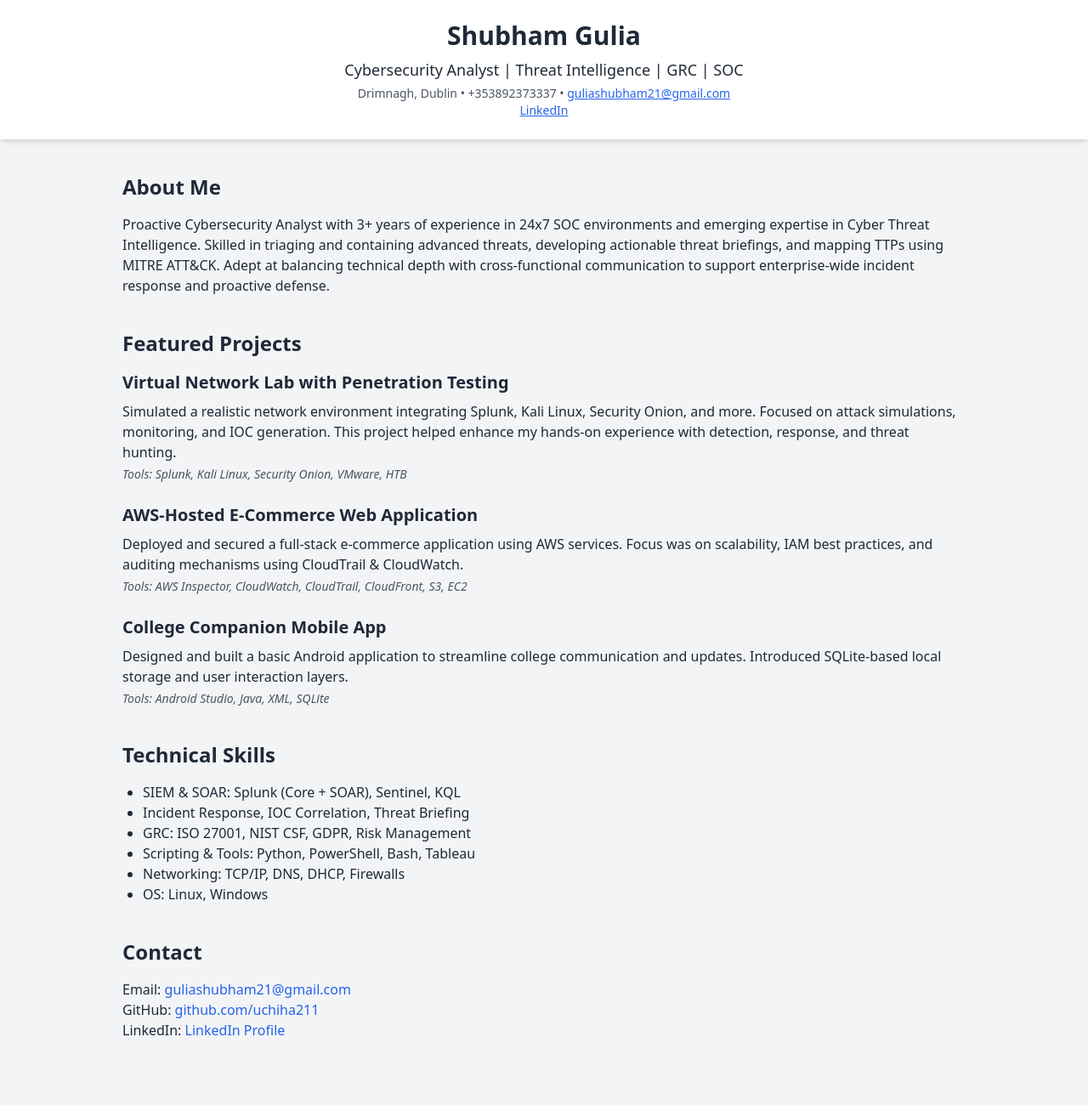
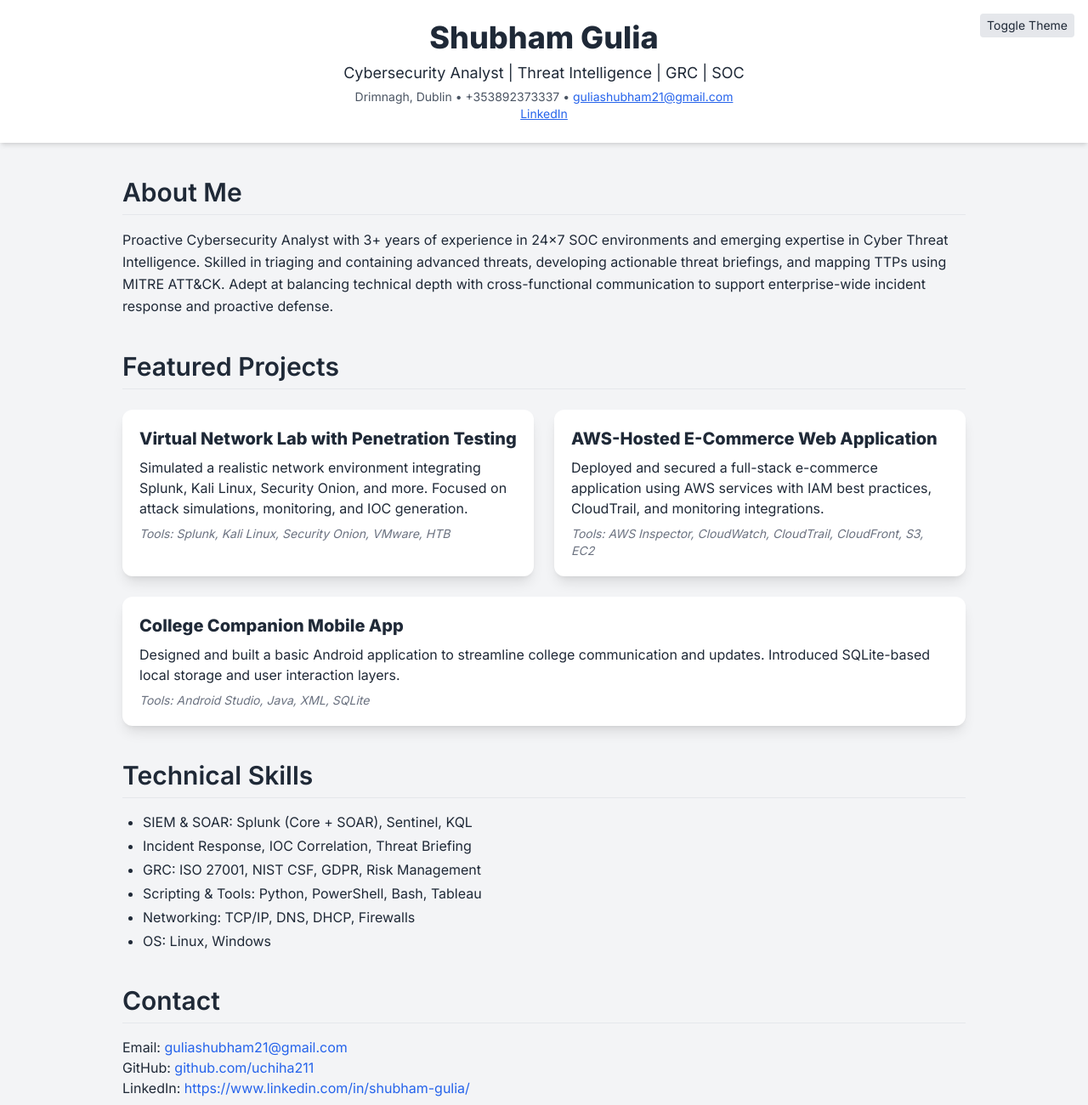
Before and after one commit to uchiha211/my-portfolio, a plain HTML site: page index.html in a window 1280 px wide. Shown: the top 1300 px of the page at 85% size. Drawn offline with nearby package versions, Linux system fonts and the light colour scheme.

Commit message:
index.html

```diff
--- a/index.html
+++ b/index.html
@@ -1,52 +1,70 @@
 <!DOCTYPE html>
-<html lang="en">
+<html lang="en" class="scroll-smooth">
   <head>
     <meta charset="UTF-8" />
     <meta name="viewport" content="width=device-width, initial-scale=1.0" />
     <title>Shubham Gulia | Cybersecurity Portfolio</title>
     <script src="https://cdn.tailwindcss.com"></script>
+    <script>
+      tailwind.config = {
+        darkMode: 'class',
+        theme: {
+          extend: {
+            fontFamily: {
+              sans: ['Inter', 'sans-serif']
+            }
+          }
+        }
+      }
+    </script>
+    <link rel="preconnect" href="https://fonts.googleapis.com">
+    <link rel="preconnect" href="https://fonts.gstatic.com" crossorigin>
+    <link href="https://fonts.googleapis.com/css2?family=Inter:wght@400;600;800&display=swap" rel="stylesheet">
   </head>
-  <body class="bg-gray-100 text-gray-800">
-    <header class="bg-white shadow-md p-6 text-center">
-      <h1 class="text-3xl font-bold">Shubham Gulia</h1>
+  <body class="bg-gray-100 text-gray-800 dark:bg-gray-900 dark:text-gray-100 font-sans">
+    <header class="bg-white dark:bg-gray-800 shadow-md p-6 text-center relative">
+      <button onclick="document.documentElement.classList.toggle('dark')" class="absolute right-4 top-4 bg-gray-200 dark:bg-gray-700 px-2 py-1 rounded text-sm">Toggle Theme</button>
+      <h1 class="text-4xl font-extrabold">Shubham Gulia</h1>
       <p class="mt-2 text-lg">Cybersecurity Analyst | Threat Intelligence | GRC | SOC</p>
-      <p class="mt-1 text-sm text-gray-600">Drimnagh, Dublin • +353892373337 • <a class="text-blue-600 underline" href="mailto:guliashubham21@gmail.com">guliashubham21@gmail.com</a></p>
-      <p class="text-sm text-gray-600"> <a class="text-blue-600 underline" href="#">LinkedIn</a> </p>
+      <p class="mt-1 text-sm text-gray-600 dark:text-gray-300">Drimnagh, Dublin • +353892373337 • <a class="text-blue-600 underline" href="mailto:guliashubham21@gmail.com">guliashubham21@gmail.com</a></p>
+      <p class="text-sm text-gray-600 dark:text-gray-300"> <a class="text-blue-600 underline" href="#">LinkedIn</a> </p>
     </header>
 
     <main class="max-w-5xl mx-auto py-10 px-4">
-      <section class="mb-10">
-        <h2 class="text-2xl font-semibold mb-4">About Me</h2>
-        <p>
+      <section class="mb-10 transition duration-500">
+        <h2 class="text-3xl font-semibold mb-4 border-b pb-2">About Me</h2>
+        <p class="leading-relaxed">
           Proactive Cybersecurity Analyst with 3+ years of experience in 24x7 SOC environments and emerging expertise in Cyber Threat Intelligence. Skilled in triaging and containing advanced threats, developing actionable threat briefings, and mapping TTPs using MITRE ATT&CK. Adept at balancing technical depth with cross-functional communication to support enterprise-wide incident response and proactive defense.
         </p>
       </section>
 
-      <section class="mb-10">
-        <h2 class="text-2xl font-semibold mb-4">Featured Projects</h2>
+      <section class="mb-10 transition duration-500">
+        <h2 class="text-3xl font-semibold mb-6 border-b pb-2">Featured Projects</h2>
 
-        <div class="mb-6">
-          <h3 class="text-xl font-bold">Virtual Network Lab with Penetration Testing</h3>
-          <p class="mt-2">Simulated a realistic network environment integrating Splunk, Kali Linux, Security Onion, and more. Focused on attack simulations, monitoring, and IOC generation. This project helped enhance my hands-on experience with detection, response, and threat hunting.</p>
-          <p class="mt-1 text-sm text-gray-600 italic">Tools: Splunk, Kali Linux, Security Onion, VMware, HTB</p>
-        </div>
+        <div class="grid gap-6 sm:grid-cols-2">
+          <div class="bg-white dark:bg-gray-800 rounded-xl shadow-lg p-5 hover:shadow-xl transition">
+            <h3 class="text-xl font-bold mb-2">Virtual Network Lab with Penetration Testing</h3>
+            <p>Simulated a realistic network environment integrating Splunk, Kali Linux, Security Onion, and more. Focused on attack simulations, monitoring, and IOC generation.</p>
+            <p class="mt-2 text-sm text-gray-500 italic">Tools: Splunk, Kali Linux, Security Onion, VMware, HTB</p>
+          </div>
 
-        <div class="mb-6">
-          <h3 class="text-xl font-bold">AWS-Hosted E-Commerce Web Application</h3>
-          <p class="mt-2">Deployed and secured a full-stack e-commerce application using AWS services. Focus was on scalability, IAM best practices, and auditing mechanisms using CloudTrail & CloudWatch.</p>
-          <p class="mt-1 text-sm text-gray-600 italic">Tools: AWS Inspector, CloudWatch, CloudTrail, CloudFront, S3, EC2</p>
-        </div>
+          <div class="bg-white dark:bg-gray-800 rounded-xl shadow-lg p-5 hover:shadow-xl transition">
+            <h3 class="text-xl font-bold mb-2">AWS-Hosted E-Commerce Web Application</h3>
+            <p>Deployed and secured a full-stack e-commerce application using AWS services with IAM best practices, CloudTrail, and monitoring integrations.</p>
+            <p class="mt-2 text-sm text-gray-500 italic">Tools: AWS Inspector, CloudWatch, CloudTrail, CloudFront, S3, EC2</p>
+          </div>
 
-        <div>
-          <h3 class="text-xl font-bold">College Companion Mobile App</h3>
-          <p class="mt-2">Designed and built a basic Android application to streamline college communication and updates. Introduced SQLite-based local storage and user interaction layers.</p>
-          <p class="mt-1 text-sm text-gray-600 italic">Tools: Android Studio, Java, XML, SQLite</p>
+          <div class="bg-white dark:bg-gray-800 rounded-xl shadow-lg p-5 hover:shadow-xl transition sm:col-span-2">
+            <h3 class="text-xl font-bold mb-2">College Companion Mobile App</h3>
+            <p>Designed and built a basic Android application to streamline college communication and updates. Introduced SQLite-based local storage and user interaction layers.</p>
+            <p class="mt-2 text-sm text-gray-500 italic">Tools: Android Studio, Java, XML, SQLite</p>
+          </div>
         </div>
       </section>
 
-      <section class="mb-10">
-        <h2 class="text-2xl font-semibold mb-4">Technical Skills</h2>
-        <ul class="list-disc ml-6">
+      <section class="mb-10 transition duration-500">
+        <h2 class="text-3xl font-semibold mb-4 border-b pb-2">Technical Skills</h2>
+        <ul class="list-disc ml-6 space-y-1">
           <li>SIEM & SOAR: Splunk (Core + SOAR), Sentinel, KQL</li>
           <li>Incident Response, IOC Correlation, Threat Briefing</li>
           <li>GRC: ISO 27001, NIST CSF, GDPR, Risk Management</li>
@@ -56,15 +74,15 @@
         </ul>
       </section>
 
-      <section>
-        <h2 class="text-2xl font-semibold mb-4">Contact</h2>
+      <section class="transition duration-500">
+        <h2 class="text-3xl font-semibold mb-4 border-b pb-2">Contact</h2>
         <p>Email: <a href="mailto:guliashubham21@gmail.com" class="text-blue-600">guliashubham21@gmail.com</a></p>
         <p>GitHub: <a href="https://github.com/uchiha211" class="text-blue-600">github.com/uchiha211</a></p>
-        <p>LinkedIn: <a href="#" class="text-blue-600">LinkedIn Profile</a></p>
+        <p>LinkedIn: <a href="#" class="text-blue-600">https://www.linkedin.com/in/shubham-gulia/</a></p>
       </section>
     </main>
 
-    <footer class="bg-white mt-10 p-4 text-center text-sm text-gray-500">
+    <footer class="bg-white dark:bg-gray-800 mt-10 p-4 text-center text-sm text-gray-500 dark:text-gray-400">
       &copy; 2025 Shubham Gulia. All rights reserved.
     </footer>
   </body>
```
